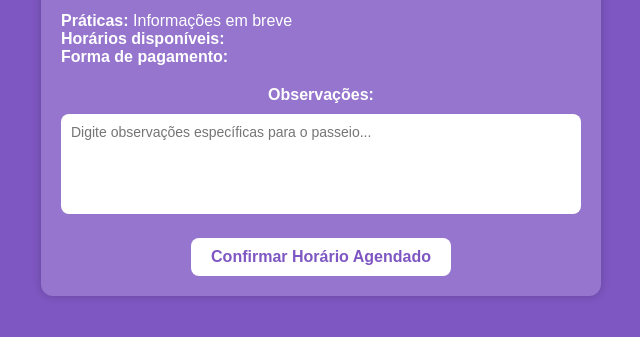
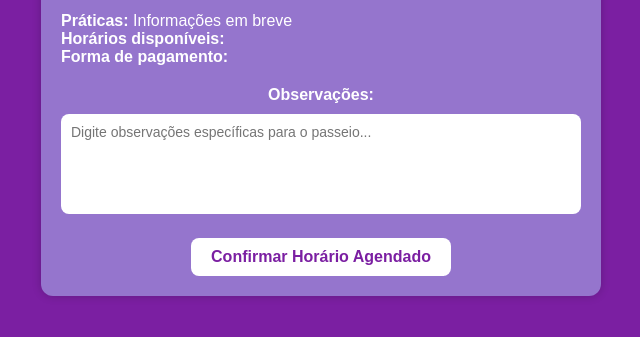
Before and after one commit to Amorimszs/NossoPet, a plain HTML site: page agendamento.html in a window 1280 px wide. Shown: the part 291-628 px from the top of the page, without its empty margins (319-959 px from the left). Drawn offline with Linux system fonts and the light colour scheme.

Commit message:
troca de css

```diff
--- a/style.css
+++ b/style.css
@@ -142,7 +142,7 @@ body {
     background-color: #7b1fa2;
 }
 body.tela-agendamento {
-    background-color: #7e57c2; /* roxo */
+    background-color: #7b1fa2; /* roxo */
     font-family: Arial, sans-serif;
     margin: 0;
     padding: 0;
@@ -190,7 +190,7 @@ body.tela-agendamento {
 
   .btn-confirmar {
     background-color: white;
-    color: #7e57c2;
+    color: #7b1fa2;
     border: none;
     padding: 10px 20px;
     font-weight: bold;
```
